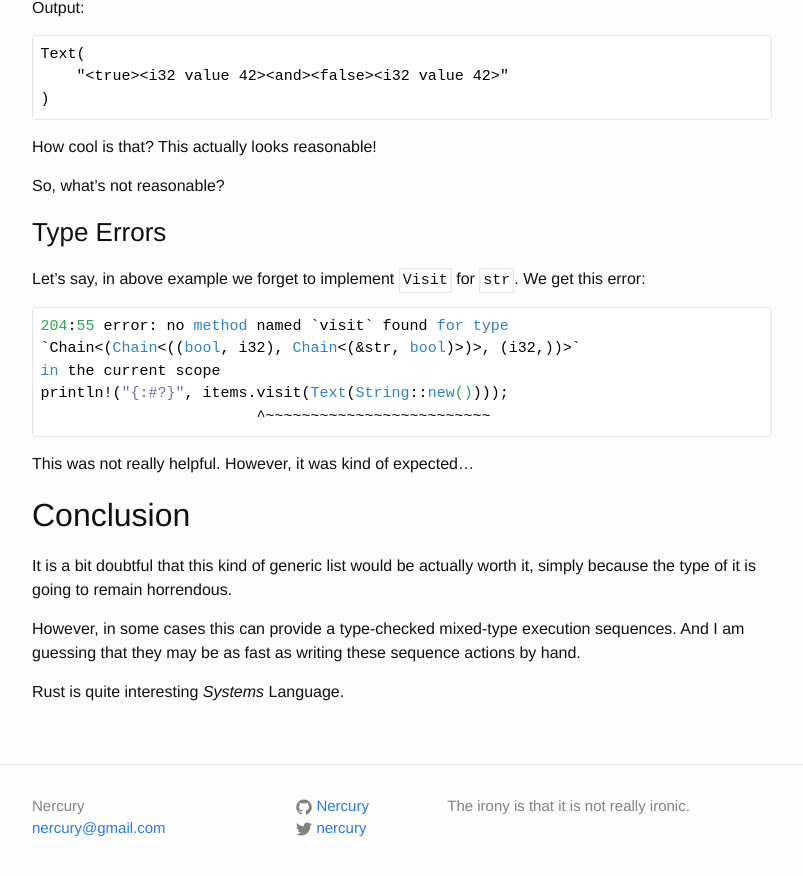
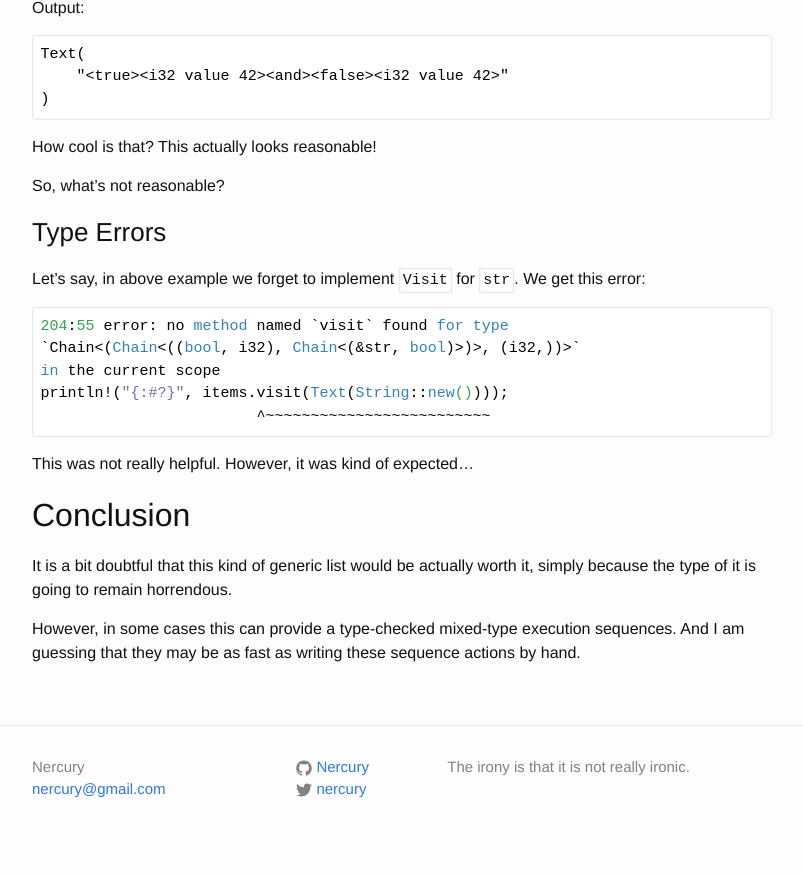
Before and after one commit to Nercury/Nercury.github.io, a Jekyll site: the page built from _posts/2015-12-12-typed-arrays.markdown, in a window 1280 px wide and 900 px high, scrolled down 15221 px. Shown: the top 876 px of the window, without its empty margins (238-1041 px from the left). Built offline with Jekyll 4.4.1, drawn with Linux system fonts in a browser that asks for light colours; nearby versions of some CDN libraries; Markdown is read by kramdown in place of the engine named in the settings.

Commit message:
Don't overdo the conclusion.

```diff
--- a/_posts/2015-12-12-typed-arrays.markdown
+++ b/_posts/2015-12-12-typed-arrays.markdown
@@ -752,5 +752,3 @@ because the type of it is going to remain horrendous.
 
 However, in some cases this can provide a type-checked mixed-type execution sequences. And
 I am guessing that they may be as fast as writing these sequence actions by hand.
-
-Rust is quite interesting _Systems_ Language.
```
